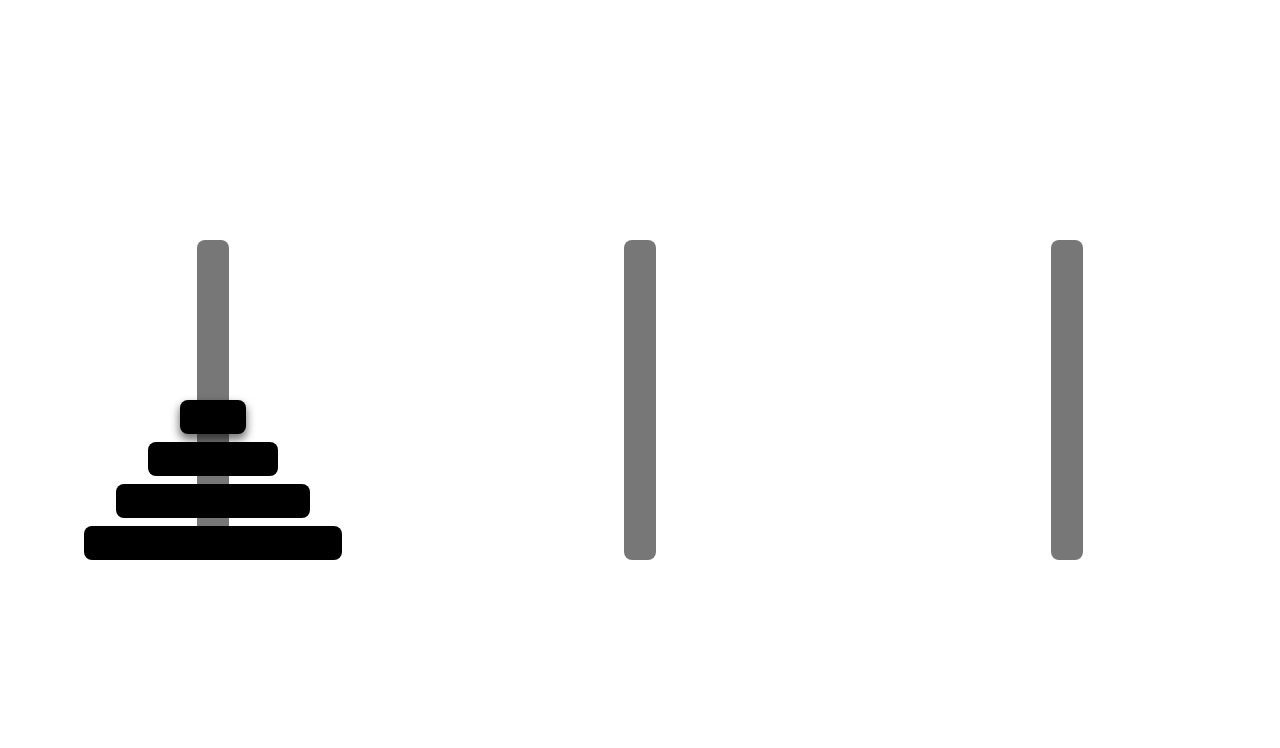
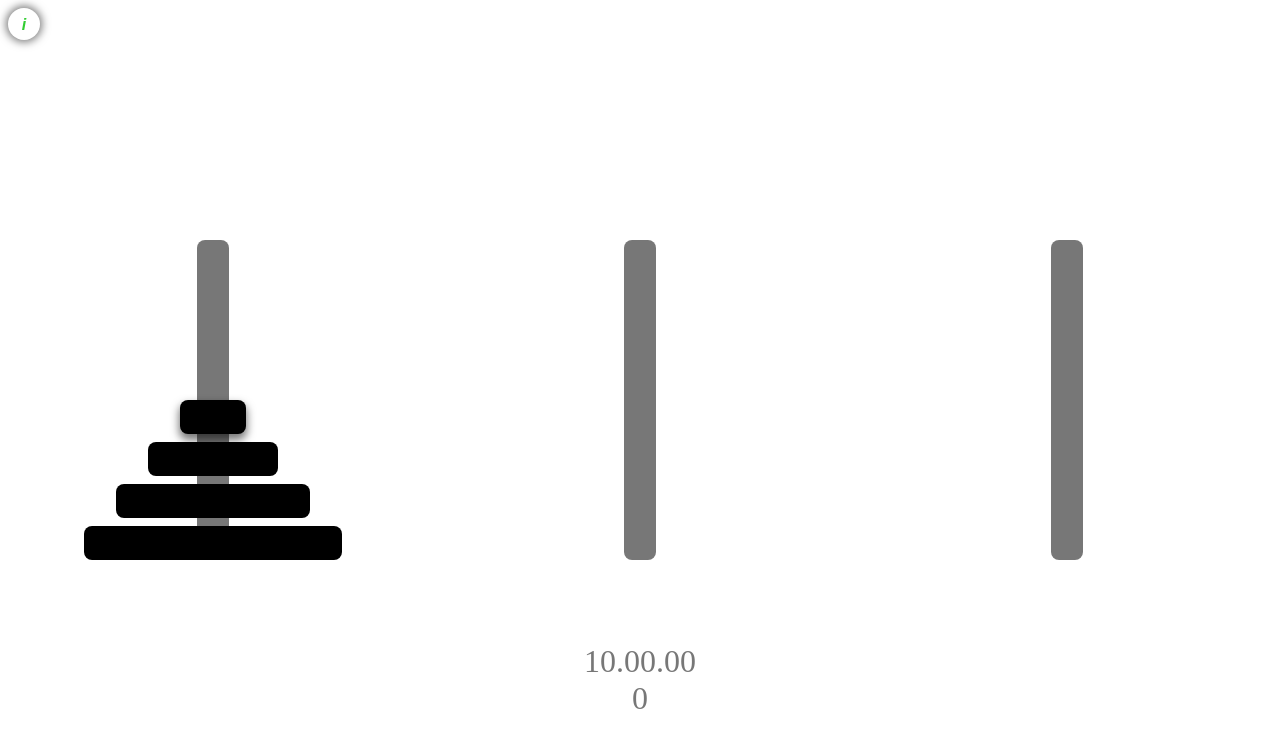
Before and after one commit to madhaven/hanoi, a plain HTML site: page index.html in a window 1280 px wide. Drawn offline with Linux system fonts and the light colour scheme.

Commit message:
Work in Progress
Trying to set up Metrics and Information

```diff
--- a/index.html
+++ b/index.html
@@ -7,13 +7,21 @@
     <title>Towers of Hanoi | Playground</title>
     <link rel="stylesheet" type="text/css" href="src/css/style.css" />
     <script>
+        // document.onload = ()=>{console.log('DOCLOADED')}
+        var blockSelected = undefined
+        var towerSelected = undefined
+        counter = 0
+
+        number_of_blocks = 4 // parseInt(prompt('Select the number of Hanoi blocks that you want'))
         var data = [
             [3, 2, 1, 0],
             [],
             []
         ]
-        var blockSelected = undefined
-        var towerSelected = undefined
+
+        function count(){
+            counter += 1
+        }
 
         function towerClicked(index){
             if (blockSelected == undefined){
@@ -27,9 +35,11 @@
                 if (data[index].length == 0){
                     // place the block on the target tower
                     data[index] = [data[towerSelected].pop()]
+                    count()
                 } else if (data[index][data[index].length - 1] > blockSelected){
                     // place the block on the top of the target tower
                     data[index].push(data[towerSelected].pop())
+                    count()
                 }
                 console.log('Block', blockSelected, 'dropped on tower' + (index+1))
                 blockSelected = undefined
@@ -40,6 +50,8 @@
 
         function updateUI(){
             // clears and updates the ui
+
+            counterElement.innerHTML = counter
 
             for (let index=0; index<3; index++){
                 towers[index].innerHTML = ""
@@ -84,6 +96,12 @@
         function dragOverHandler(event){
             event.preventDefault()
         }
+
+        function toggleInfo(){
+            stuff = document.getElementById('info-p');
+            stuff.display = "block";
+        }
+
     </script>
 </head>
 <body>
@@ -100,15 +118,26 @@
         <div class="towerSpace" onclick="towerClicked(2)" ondrop="dropHandler(2, event)" ondragover="dragOverHandler(event)">
             <div class="tower"></div>
         </div>
+        <div id="metrics">
+            <div id="timer">
+                10.00.00
+            </div>
+            <div id="counter">
+                23
+            </div>
+        </div>
+        <div id="info">
+            <div id="info-i" onclick="toggleInfo()">i</div>
+            <p id="info-p">
+                Made for fun by <a href="http://www.github.com/madhaven">madhaven</a>
+                Want to change something? <a href="https://www.github.com/madhaven/hanoi">Create a PR</a>
+                Find an Issue? <a href="http://www.github.com/madhaven/hanoi/issues">Report here</a>
+            </p>
+        </div>
     </div>
     <script>
         towers = document.getElementsByClassName('tower')
-        number_of_blocks = 4 // parseInt(prompt('Select the number of Hanoi blocks that you want'))
-        data = [
-            [3, 2, 1, 0],
-            [],
-            []
-        ]
+        counterElement = document.getElementById('counter')
         updateUI()
     </script>
 </body>
--- a/src/css/style.css
+++ b/src/css/style.css
@@ -66,6 +66,39 @@ body{
     background-color: #000;
     width: 800%;
 }
+#info{
+    color:limegreen;
+    box-shadow: 0 0 8px 2px #0008;
+    position: absolute;
+    margin: .5em;
+    border-radius: 1em;
+}
+#info #info-i{
+    width: 1em;
+    height: 1em;
+    text-align: center;
+    font-weight: bolder;
+    padding: .5em;
+    cursor: pointer;
+    font-family: Arial, Helvetica, sans-serif;
+    font-style: italic;
+}
+#info p{
+    display: none;
+}
+#metrics{
+    position: absolute;
+    top:85%;
+    left: 50%;
+    transform: translate(-50%, -50%);
+    transition: .2s ease-in-out;
+    display: flex;
+    flex-direction: column;
+    justify-content: center;
+    align-items: center;
+    font-size: 2em;
+    color: #0008;
+}
 
 @media only screen and (max-width: 480px) {
     #space{
```
